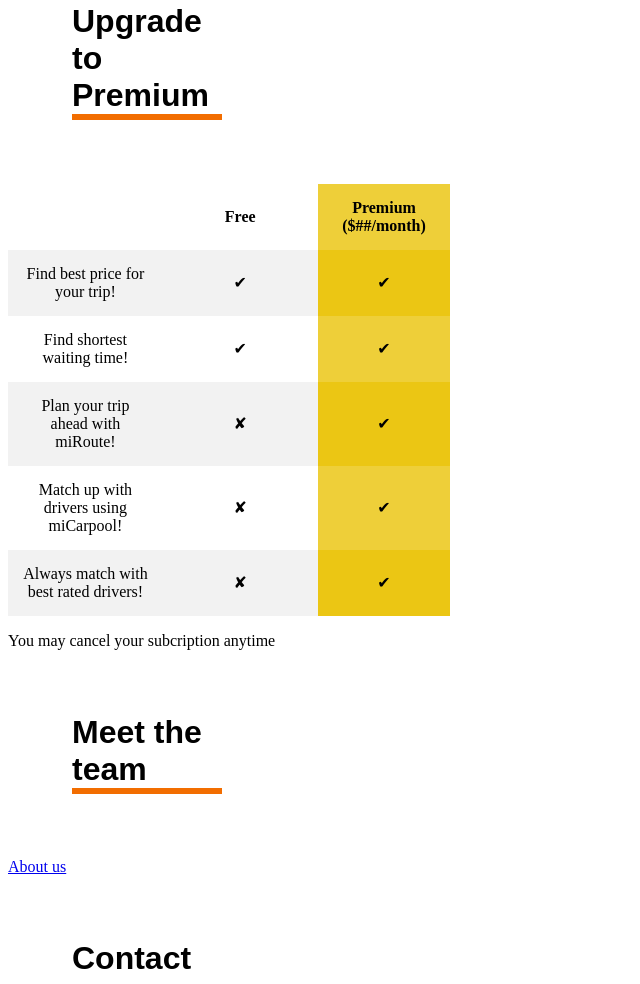
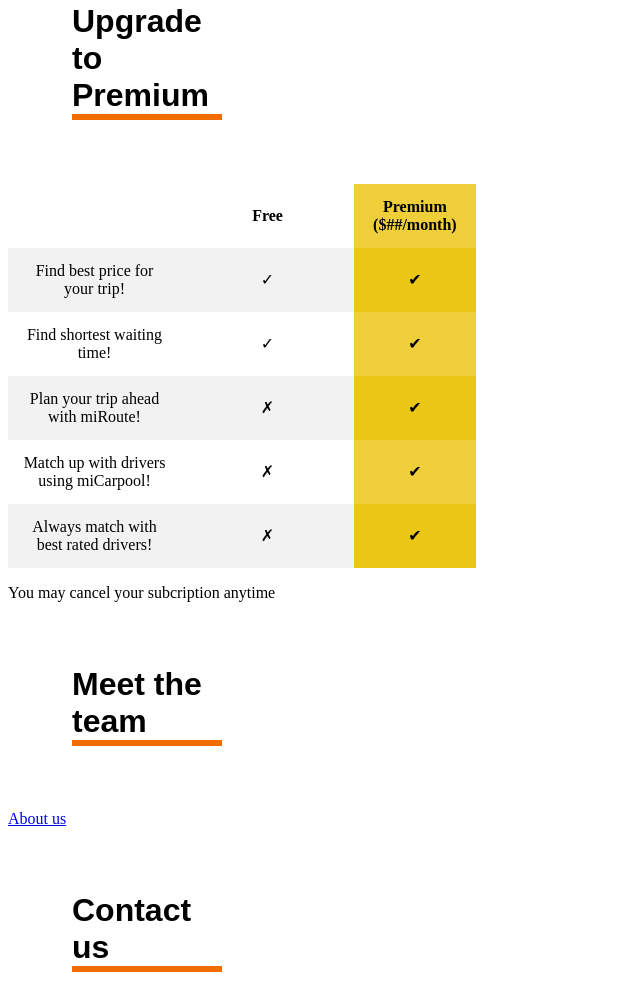
Before and after one commit to UNUS-SEG2900/unus.github.io, a plain HTML site: page index.html in a window 1280 px wide. Shown: the part 1474-2458 px from the top of the page, without its empty margins (0-640 px from the left). Drawn offline with Linux system fonts and the light colour scheme.

Commit message:
small edits

```diff
--- a/index.html
+++ b/index.html
@@ -122,36 +122,36 @@
 <body>
     <h1>Upgrade to Premium</h1>
     <div>
-        <table>
+        <table id="pricing">
             <tr>
                 <th></th>
                 <th>Free</th>
-                <th class="prem">Premium ($##/month)</th>
+                <th id="darkprem">Premium ($##/month)</th>
             </tr>
             <tr>
                 <td>Find best price for your trip!</td>
-                <td>&#10004</td>
-                <td class="premium">&#10004</td>
+                <td>&#10003</td>
+                <td id="premium">&#10004</td>
             </tr>
             <tr>
                 <td>Find shortest waiting time!</td>
-                <td>&#10004</td>
-                <td class="prem">&#10004</td>
+                <td>&#10003</td>
+                <td id="darkprem">&#10004</td>
             </tr>
             <tr>
                 <td>Plan your trip ahead with miRoute!</td>
-                <td>&#10008</td>
-                <td class="premium">&#10004</td>
+                <td>&#10007</td>
+                <td id="premium">&#10004</td>
             </tr>
             <tr>
                 <td>Match up with drivers using miCarpool!</td>
-                <td>&#10008</td>
-                <td class="prem">&#10004</td>
+                <td>&#10007</td>
+                <td id="darkprem">&#10004</td>
             </tr>
             <tr>
                 <td>Always match with best rated drivers!</td>
-                <td>&#10008</td>
-                <td class="premium">&#10004</td>
+                <td>&#10007</td>
+                <td id="premium">&#10004</td>
             </tr>
         </table>
     </div>
--- a/style.css
+++ b/style.css
@@ -79,20 +79,18 @@ h3{
 	color: #f26d00;
 }
 
-table, th, td{
-padding: 15px;
+table, #pricing th, #pricing td{
+padding: 14px;
 border-collapse: collapse;
 text-align: center;
-width: 35%;
+width: 37%;
 }
-.font{
-	font-family: Montserrat, sans-serif;
-}
-.premium{
+
+#premium{
 	background-color: #ebc614;
 }
-.prem{
+#darkprem{
 	background-color: #eecf39;
 }
 
-tr:nth-child(even){background-color: #f2f2f2;}
+#pricing tr:nth-child(even){background-color: #f2f2f2;}
```
Also changed, not shown: pricing.html (+8 -8 lines).
